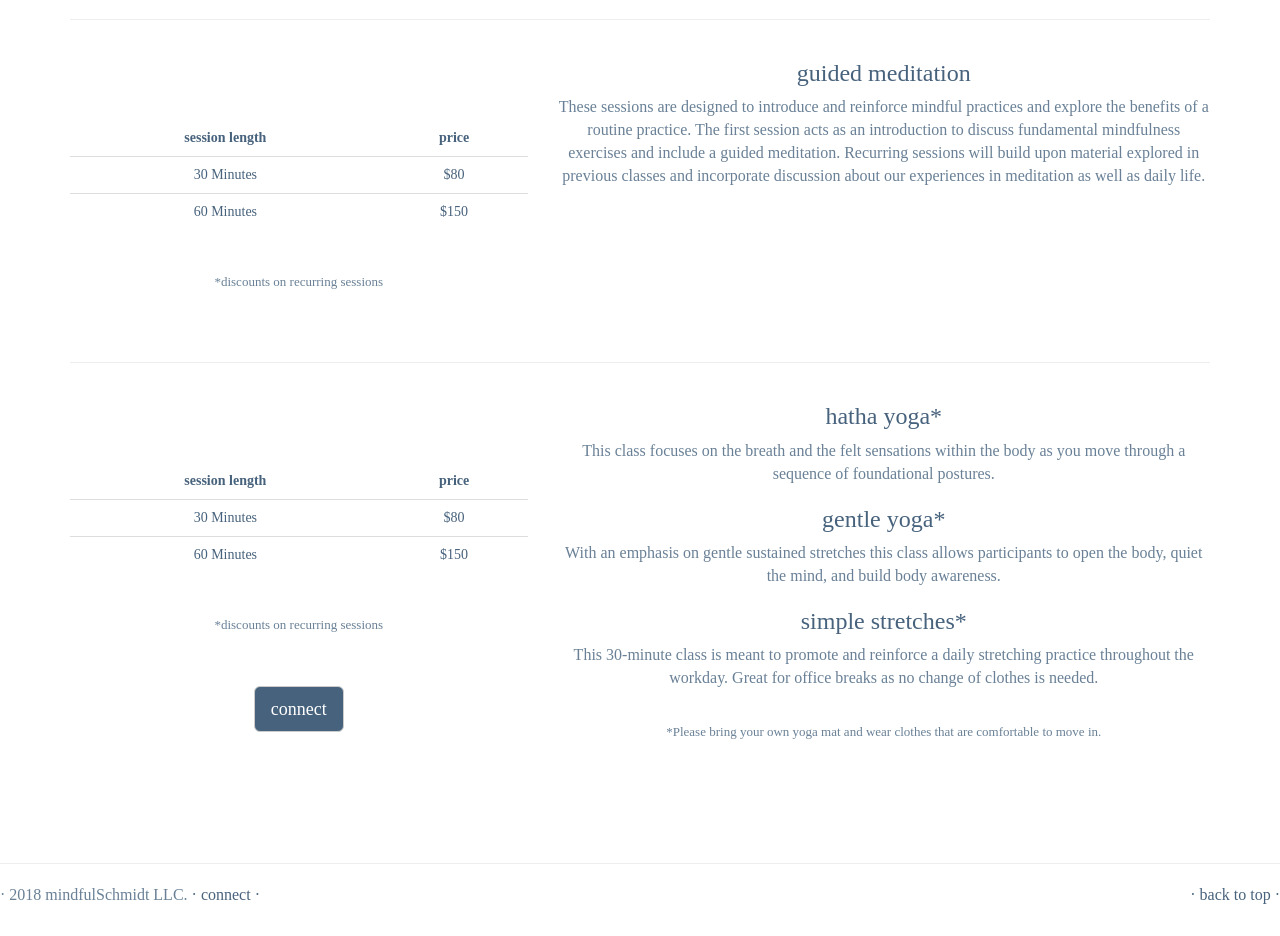
After one commit to jduffymclaughlin/mindfulschmidt, a Django app: template app/templates/app/onsite.html in a window 1280 px wide. The commit adds this page. Shown: the part 522-1458 px from the top of the page. Run offline with Django 3.2, Linux system fonts and the light colour scheme; the template is opened without the code that fills it, so the values that code supplies are empty; some libraries are stand-ins or nearby versions; some web fonts are replaced.

Commit message:
text edits

```diff
--- a/app/static/css/custom.css
+++ b/app/static/css/custom.css
@@ -84,7 +84,9 @@ td{
 
 .btn.btn-default{
     font-family: 'Gentium Book Basic', serif;
-      color: #47627c;
+      color: white;
+    background-color: #47627c;
+
 
 }
 #butt{
--- a/app/templates/app/base.html
+++ b/app/templates/app/base.html
@@ -40,9 +40,10 @@
                 <a href="#" class="dropdown-toggle" data-toggle="dropdown" role="button" aria-haspopup="true" aria-expanded="false">offerings<span class="caret"></span></a>
                 <ul class="dropdown-menu">
                   <li><a href="{% url 'app:private' %}">private & small groups</a></li><br>
-                  <li><a href="{% url 'app:corporate' %}">office</a></li><br>
+                  <li><a href="{% url 'app:onsite' %}">on-site</a></li><br>
+                  <!-- <li><a href="{% url 'app:corporate' %}">office</a></li><br> -->
                   <!-- <li><a href="{% url 'app:school' %}">school</a></li><br> -->
-                  <li><a href="{% url 'app:assisted_living' %}">senior care</a></li><br>
+                  <!-- <li><a href="{% url 'app:assisted_living' %}">senior care</a></li><br> -->
 
                 </ul>
               </li>
--- a/app/templates/app/contact.html
+++ b/app/templates/app/contact.html
@@ -20,7 +20,7 @@
           {% csrf_token %}
           {{ form.as_p }}
           <br>
-          <button type="submit" class="btn btn-default contactsubmit">Submit</button>
+          <button type="submit" class="btn btn-default contactsubmit btn-lg">Submit</button>
 
       </form>
 
--- /dev/null
+++ b/app/templates/app/onsite.html
@@ -0,0 +1,134 @@
+<!DOCTYPE html>
+{% extends "app/base.html" %}
+{% block body_block %}
+
+    <br><br><br><br><br><br>
+    <div class="container">
+      <h1 align="center">on-site</h1>
+
+      <hr class="featurette-divider">
+
+      <div class="row featurette">
+        <div class="col-md-7 col-md-push-5">
+        	<br><br><br>
+          <p align="center">From my door to yours - I enjoy sharing these contemplative practices in a group setting wherever you are. Whether you’d like to start a weekly yoga class at your residential complex or share meditation with coworkers, we can make it happen together. </p>
+          <p align="center">Companies across the country are discovering the benefit of teaching and cultivating mindfulness-based exercises to their employees - and there are studies to back it up. Research has shown that meditation increases creativity, heightens attention span, and promotes greater empathy and communication.</p>
+
+        </div>
+        <div class="col-md-5 col-md-pull-7">
+          <img src="https://s3.amazonaws.com/project-jumpy/private.jpg" alt="Generic placeholder image" height="300">
+        </div>
+      </div>
+
+	<hr class="featurette-divider">
+
+      <div class="row featurette">
+        <div class="col-md-7 col-md-push-5">
+          <p align="center">
+
+			<h3 align="center">guided meditation</h3>
+			<p align="center">These sessions are designed to introduce and reinforce mindful practices and explore the benefits of a routine practice. The first session acts as an introduction to discuss fundamental mindfulness exercises and include a guided meditation. Recurring sessions will build upon material explored in previous classes and incorporate discussion about our experiences in meditation as well as daily life. </p>
+
+
+
+      <br/>
+
+
+
+          </p>
+        </div>
+        <div class="col-md-5 col-md-pull-7">
+
+        	<br><br><br><br>
+
+			  <table class="table">
+			  	<tr align="center" id="headerprice">
+				    <th text-align="center" id="head1">session length</th>
+				    <th align="center" id="head2">price</th>
+				  </tr>
+				  <tr>
+				    <td align="center">30 Minutes</td>
+				    <td align="center">$80</td>
+          </tr>
+          <tr>
+				    <td align="center">60 Minutes</td>
+				    <td align="center">$150</td>
+				  </tr>
+
+
+        </table>
+        <br><p align="center"><font size="2"> *discounts on recurring sessions</font></p>
+        <br><br>
+
+
+        </div>
+      </div>
+
+      <hr class="featurette-divider">
+
+      <div class="row featurette">
+          <div class="col-md-7 col-md-push-5">
+            <p align="center">
+
+        <h3 align="center">hatha yoga*</h3>
+        <p align="center">This class focuses on the breath and the felt sensations within the body as you move through a sequence of foundational postures. </p>
+
+        <h3 align="center">gentle yoga*</h3>
+        <p align="center">With an emphasis on gentle sustained stretches this class allows participants to open the body, quiet the mind, and build body awareness.</p>
+
+        <h3 align="center">simple stretches*</h3>
+        <p align="center">This 30-minute class is meant to promote and reinforce a daily stretching practice throughout the workday. Great for office breaks as no change of clothes is needed.</p>
+
+        <br><p align="center"><font size="2">*Please bring your own yoga mat and wear clothes that are comfortable to move in. </font></p>
+
+        <br/>
+
+
+
+            </p>
+          </div>
+          <div class="col-md-5 col-md-pull-7">
+
+            <br><br><br><br>
+
+          <table class="table">
+            <tr align="center" id="headerprice">
+              <th text-align="center" id="head1">session length</th>
+              <th align="center" id="head2">price</th>
+            </tr>
+            <tr>
+              <td align="center">30 Minutes</td>
+              <td align="center">$80</td>
+            </tr>
+            <tr>
+              <td align="center">60 Minutes</td>
+              <td align="center">$150</td>
+            </tr>
+
+
+          </table>
+          <br><p align="center"><font size="2"> *discounts on recurring sessions</font></p>
+          <br><br>
+          <p align="center"><a class="btn btn-default btn-lg" href="{% url 'app:contact' %}" role="button">connect</a></p>
+
+
+
+          </div>
+        </div>
+
+
+
+
+
+
+
+
+
+
+
+
+
+    </div>
+
+
+{% endblock %}
--- a/app/urls.py
+++ b/app/urls.py
@@ -16,4 +16,5 @@ urlpatterns = [
 	path(r'school', views.school, name='school'),
 	path(r'assisted_living', views.assisted_living, name='assisted_living'),
 	path(r'private', views.private, name='private'),
+	path(r'onsite', views.onsite, name='onsite'),
 ]
--- a/app/views.py
+++ b/app/views.py
@@ -12,6 +12,9 @@ def index(request):
 
 def other(request):
     return render(request, 'app/other.html')
+
+def onsite(request):
+	return render(request, 'app/onsite.html')
 
 def about_us(request):
     return render(request, 'app/about_us.html')
```
Also changed, not shown: app/templates/app/about_us.html (+10 -10 lines), app/templates/app/private.html (+56 -5 lines).
